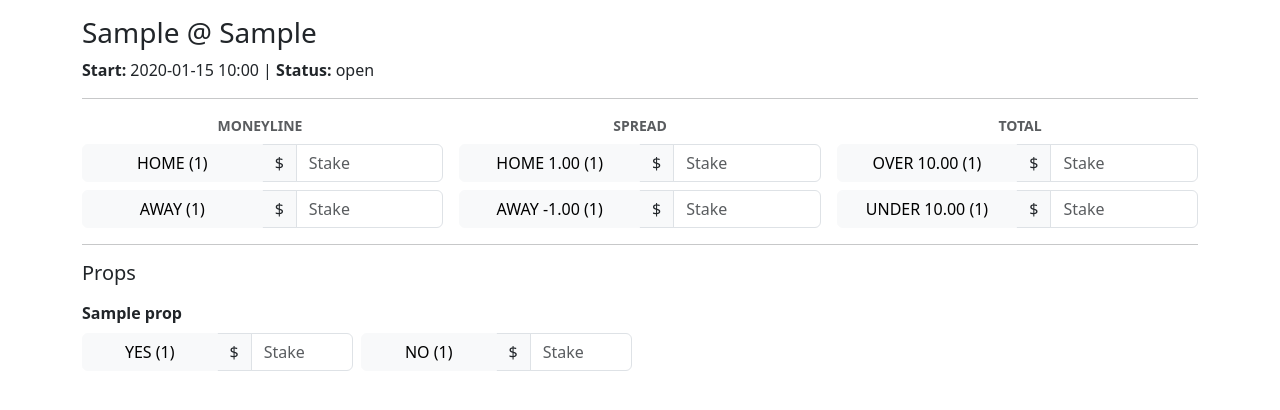
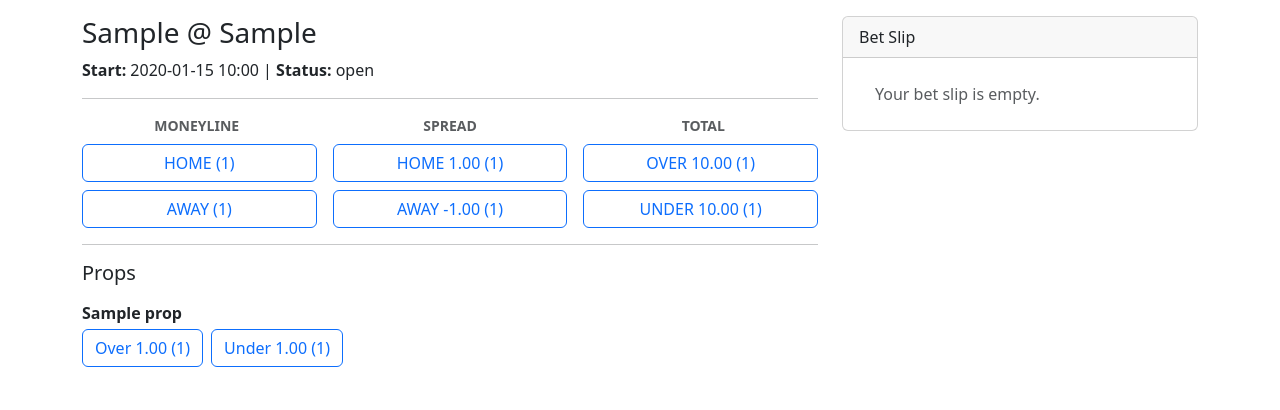
Before and after one commit to Viizorr/CFB26_Fakebook, a Flask app: page /game/1 in a window 1280 px wide. Shown: the part 64-474 px from the top of the page. Run offline with Flask 3, Linux system fonts and the light colour scheme; a user stored in the database is signed in; tables that the repository leaves empty hold one stand-in row (values such as "Sample post").

Commit message:
Updated Bet slips & added mainjs

```diff
--- a/app.py
+++ b/app.py
@@ -286,37 +286,10 @@ def game_detail(game_id):
 @app.route('/bet', methods=['POST'])
 @login_required
 def place_bet():
-    # Get the raw form data
-    stake_str = request.form.get('stake')
+    stake = to_decimal(request.form.get('stake'))
     bets_json = request.form.get('bets')
 
-    # Initialize variables
-    game_id, prop_id, bet_type, selection = None, None, None, None
-    stake = to_decimal(stake_str)
-
-    # --- NEW: Logic to handle JavaScript (JSON) submission ---
-    if bets_json:
-        try:
-            # The JS sends a list of bets; for now, we just handle the first one
-            bet_data = json.loads(bets_json)[0]
-
-            # Extract data from the JSON payload (note the 'camelCase' keys)
-            game_id = to_int(bet_data.get('gameId'))
-            prop_id = to_int(bet_data.get('propId'))
-            bet_type = bet_data.get('betType')
-            selection = bet_data.get('selection')
-        except (json.JSONDecodeError, IndexError):
-            flash('There was an error processing the bet data.', 'danger')
-            return redirect(request.referrer or url_for('index'))
-    # --- Fallback for non-JavaScript forms ---
-    else:
-        game_id = to_int(request.form.get('game_id'))
-        prop_id = to_int(request.form.get('prop_id'))
-        bet_type = request.form.get('bet_type')
-        selection = request.form.get('selection')
-
-    # --- Universal validation logic ---
-    if not all([bet_type, selection, stake]) or stake <= 0:
+    if not stake or stake <= 0 or not bets_json:
         flash('Invalid bet information provided.', 'danger')
         return redirect(request.referrer or url_for('index'))
 
@@ -324,44 +297,50 @@ def place_bet():
         flash('Insufficient balance.', 'danger')
         return redirect(url_for('account'))
 
-    odds, line, target_game_id = None, None, None
-
-    if prop_id:
-        prop = Prop.query.get_or_404(prop_id)
-        if prop.status != 'open':
-            flash('This prop is closed for betting.', 'warning')
-            return redirect(url_for('game_detail', game_id=prop.game_id))
-        target_game_id = prop.game_id
-        if prop.prop_type == 'OU':
-            line, odds = prop.line, prop.over_odds if selection == 'OVER' else prop.under_odds
-        else: # YN
-            line, odds = None, prop.yes_odds if selection == 'YES' else prop.no_odds
-    elif game_id:
-        game = Game.query.get_or_404(game_id)
-        if game.status != 'open':
-            flash('Betting is closed for this game.', 'warning')
-            return redirect(url_for('game_detail', game_id=game.id))
-        target_game_id = game.id
-        if bet_type == 'ML':
-            odds = game.ml_home if selection == 'HOME' else game.ml_away
-        elif bet_type == 'SPREAD':
-            line, odds = game.spread_line, game.spread_home_odds if selection == 'HOME' else game.spread_away_odds
-        elif bet_type == 'TOTAL':
-            line, odds = game.total_points, game.over_odds if selection == 'OVER' else game.under_odds
-    else:
-        flash('A valid game or prop must be selected.', 'danger')
-        return redirect(url_for('index'))
-
-    if odds is None:
-        flash('This market is not available for betting.', 'danger')
+    try:
+        bets_data = json.loads(bets_json)
+        if not isinstance(bets_data, list) or not bets_data:
+            raise ValueError("Bets data is empty or not a list.")
+    except (json.JSONDecodeError, ValueError) as e:
+        flash(f'Error processing bet data: {e}', 'danger')
         return redirect(request.referrer or url_for('index'))
 
     current_user.balance -= stake
-    bet = Bet(user_id=current_user.id, game_id=target_game_id, prop_id=prop_id,
-              bet_type=bet_type, selection=selection, odds=odds, line=line, stake=stake)
-    db.session.add(bet)
+
+    # --- PARLAY LOGIC ---
+    if len(bets_data) > 1:
+        parlay = ParlayBet(user_id=current_user.id, stake=stake)
+        db.session.add(parlay)
+
+        for leg_data in bets_data:
+            leg = ParlayLeg(
+                parlay=parlay,
+                game_id=to_int(leg_data.get('gameId')),
+                bet_type=leg_data.get('betType'),
+                selection=leg_data.get('selection'),
+                odds=to_int(leg_data.get('price')),
+                line=to_decimal(leg_data.get('line'))
+            )
+            db.session.add(leg)
+        flash('Parlay bet placed successfully!', 'success')
+
+    # --- SINGLE BET LOGIC ---
+    else:
+        bet_data = bets_data[0]
+        bet = Bet(
+            user_id=current_user.id,
+            game_id=to_int(bet_data.get('gameId')),
+            prop_id=to_int(bet_data.get('propId')),
+            bet_type=bet_data.get('betType'),
+            selection=bet_data.get('selection'),
+            odds=to_int(bet_data.get('price')),
+            line=to_decimal(bet_data.get('line')),
+            stake=stake
+        )
+        db.session.add(bet)
+        flash('Bet placed successfully!', 'success')
+
     db.session.commit()
-    flash('Bet placed successfully!', 'success')
     return redirect(url_for('account'))
 
 
--- /dev/null
+++ b/static/js/main.js
@@ -0,0 +1,87 @@
+document.addEventListener('DOMContentLoaded', function () {
+    const betSlipLegs = [];
+    const betSlipList = document.getElementById('bet-slip-legs');
+    const emptySlipMessage = document.getElementById('bet-slip-empty');
+    const betSlipFooter = document.getElementById('bet-slip-footer');
+    const betsJsonInput = document.getElementById('bets-json-input');
+    const betSlipForm = document.getElementById('bet-slip-form');
+
+    const oddsButtons = document.querySelectorAll('.js-odds-pick');
+
+    function renderBetSlip() {
+        // Clear current slip
+        betSlipList.innerHTML = '';
+
+        if (betSlipLegs.length === 0) {
+            betSlipList.appendChild(emptySlipMessage);
+            betSlipFooter.style.display = 'none';
+        } else {
+            betSlipLegs.forEach(leg => {
+                const li = document.createElement('li');
+                li.className = 'list-group-item d-flex justify-content-between align-items-center';
+                li.innerHTML = `
+                    <span>${leg.label} <strong>(${leg.price})</strong></span>
+                    <button class="btn-close" data-remove-id="${leg.betId}"></button>
+                `;
+                betSlipList.appendChild(li);
+            });
+            betSlipFooter.style.display = 'block';
+        }
+
+        // Update hidden input for form submission
+        betsJsonInput.value = JSON.stringify(betSlipLegs.map(leg => ({
+            gameId: leg.gameId,
+            propId: leg.propId,
+            betType: leg.betType,
+            selection: leg.selection,
+            price: leg.price,
+            line: leg.line,
+        })));
+    }
+
+    oddsButtons.forEach(button => {
+        button.addEventListener('click', function () {
+            const betId = this.dataset.betId;
+            const existingIndex = betSlipLegs.findIndex(leg => leg.betId === betId);
+
+            if (existingIndex > -1) {
+                // Bet already in slip, remove it
+                betSlipLegs.splice(existingIndex, 1);
+                this.classList.remove('active');
+            } else {
+                // Add new bet to slip
+                betSlipLegs.push({
+                    betId: betId,
+                    gameId: this.dataset.gameId,
+                    propId: this.dataset.propId || null,
+                    betType: this.dataset.betType,
+                    selection: this.dataset.selection,
+                    label: this.dataset.label,
+                    price: this.dataset.price,
+                    line: this.dataset.line || null,
+                });
+                this.classList.add('active');
+            }
+            renderBetSlip();
+        });
+    });
+
+    betSlipList.addEventListener('click', function(e) {
+        if (e.target.matches('[data-remove-id]')) {
+            const betIdToRemove = e.target.dataset.removeId;
+            const indexToRemove = betSlipLegs.findIndex(leg => leg.betId === betIdToRemove);
+            if (indexToRemove > -1) {
+                betSlipLegs.splice(indexToRemove, 1);
+                // Deactivate the corresponding button
+                const buttonToDeactivate = document.querySelector(`[data-bet-id="${betIdToRemove}"]`);
+                if (buttonToDeactivate) {
+                    buttonToDeactivate.classList.remove('active');
+                }
+                renderBetSlip();
+            }
+        }
+    });
+
+    // Initial render
+    renderBetSlip();
+});
--- a/templates/base.html
+++ b/templates/base.html
@@ -229,5 +229,6 @@
       });
     })();
   </script>
+<script src="{{ url_for('static', filename='js/main.js') }}"></script>
 </body>
 </html>
--- a/templates/game_detail.html
+++ b/templates/game_detail.html
@@ -1,6 +1,8 @@
 {% extends 'base.html' %}
 {% block content %}
 
+<div class="row">
+    <div class="col-md-8">
         <h3>{{ game.away_team }} @ {{ game.home_team }}</h3>
         <p><strong>Start:</strong> {{ game.start_time.strftime('%Y-%m-%d %H:%M') }} | <strong>Status:</strong> {{ game.status }}</p>
         <hr>
@@ -11,92 +13,23 @@
                 <div class="col-md-4"><div class="text-center text-uppercase text-muted fw-semibold small">Spread</div></div>
                 <div class="col-md-4"><div class="text-center text-uppercase text-muted fw-semibold small">Total</div></div>
             </div>
-
             <div class="row g-3">
-
                 <div class="col-md-4 d-grid gap-2">
-        {% if game.ml_home is not none and game.ml_away is not none %}
-        <form action="{{ url_for('place_bet') }}" method="POST">
-            <input type="hidden" name="game_id" value="{{ game.id }}">
-            <input type="hidden" name="bet_type" value="ML">
-            <input type="hidden" name="selection" value="HOME">
-            <div class="input-group">
-                <button class="btn btn-light w-50" type="submit">HOME ({{ game.ml_home }})</button>
-                <span class="input-group-text">$</span>
-                <input type="number" name="stake" class="form-control" placeholder="Stake" required step="0.01" min="0.01">
-            </div>
-        </form>
-        <form action="{{ url_for('place_bet') }}" method="POST">
-            <input type="hidden" name="game_id" value="{{ game.id }}">
-            <input type="hidden" name="bet_type" value="ML">
-            <input type="hidden" name="selection" value="AWAY">
-            <div class="input-group">
-                <button class="btn btn-light w-50" type="submit">AWAY ({{ game.ml_away }})</button>
-                <span class="input-group-text">$</span>
-                <input type="number" name="stake" class="form-control" placeholder="Stake" required step="0.01" min="0.01">
-            </div>
-        </form>
-        {% else %}
-        <p class="text-muted text-center mb-0">No moneyline offered.</p>
+                    {% if game.ml_home is not none %}
+                    <button class="btn btn-outline-primary js-odds-pick" data-bet-id="g{{ game.id }}-ml-h" data-game-id="{{ game.id }}" data-bet-type="ML" data-selection="HOME" data-price="{{ game.ml_home }}" data-label="{{ game.home_team }} ML">HOME ({{ game.ml_home }})</button>
+                    <button class="btn btn-outline-primary js-odds-pick" data-bet-id="g{{ game.id }}-ml-a" data-game-id="{{ game.id }}" data-bet-type="ML" data-selection="AWAY" data-price="{{ game.ml_away }}" data-label="{{ game.away_team }} ML">AWAY ({{ game.ml_away }})</button>
                     {% endif %}
                 </div>
-
                 <div class="col-md-4 d-grid gap-2">
                     {% if game.spread_line is not none %}
-        <form action="{{ url_for('place_bet') }}" method="POST">
-            <input type="hidden" name="game_id" value="{{ game.id }}">
-            <input type="hidden" name="bet_type" value="SPREAD">
-            <input type="hidden" name="selection" value="HOME">
-            <div class="input-group">
-                <button class="btn btn-light w-50" type="submit">HOME {{ game.spread_line }} ({{ game.spread_home_odds }})</button>
-                <span class="input-group-text">$</span>
-                <input type="number" name="stake" class="form-control" placeholder="Stake" required step="0.01" min="0.01">
-            </div>
-        </form>
-        <form action="{{ url_for('place_bet') }}" method="POST">
-            <input type="hidden" name="game_id" value="{{ game.id }}">
-            <input type="hidden" name="bet_type" value="SPREAD">
-            <input type="hidden" name="selection" value="AWAY">
-            <div class="input-group">
-                <button class="btn btn-light w-50" type="submit">
-                    AWAY
-                    {% set away_spread = -game.spread_line %}
-                    {{ '+' if away_spread > 0 else '' }}{{ away_spread }}
-                    ({{ game.spread_away_odds }})
-                </button>
-                <span class="input-group-text">$</span>
-                <input type="number" name="stake" class="form-control" placeholder="Stake" required step="0.01" min="0.01">
-            </div>
-        </form>
-        {% else %}
-        <p class="text-muted text-center mb-0">No spread offered.</p>
+                    <button class="btn btn-outline-primary js-odds-pick" data-bet-id="g{{ game.id }}-s-h" data-game-id="{{ game.id }}" data-bet-type="SPREAD" data-selection="HOME" data-price="{{ game.spread_home_odds }}" data-line="{{ game.spread_line }}" data-label="{{ game.home_team }} {{ game.spread_line }}">HOME {{ game.spread_line }} ({{ game.spread_home_odds }})</button>
+                    <button class="btn btn-outline-primary js-odds-pick" data-bet-id="g{{ game.id }}-s-a" data-game-id="{{ game.id }}" data-bet-type="SPREAD" data-selection="AWAY" data-price="{{ game.spread_away_odds }}" data-line="{{ -game.spread_line }}" data-label="{{ game.away_team }} {{ -game.spread_line if game.spread_line > 0 else game.spread_line|abs }}">AWAY {% set awayspread = -game.spread_line %}{{ '+' if awayspread > 0 else '' }}{{ awayspread }} ({{ game.spread_away_odds }})</button>
                     {% endif %}
                 </div>
-
                 <div class="col-md-4 d-grid gap-2">
                     {% if game.total_points is not none %}
-        <form action="{{ url_for('place_bet') }}" method="POST">
-            <input type="hidden" name="game_id" value="{{ game.id }}">
-            <input type="hidden" name="bet_type" value="TOTAL">
-            <input type="hidden" name="selection" value="OVER">
-            <div class="input-group">
-                <button class="btn btn-light w-50" type="submit">OVER {{ game.total_points }} ({{ game.over_odds }})</button>
-                <span class="input-group-text">$</span>
-                <input type="number" name="stake" class="form-control" placeholder="Stake" required step="0.01" min="0.01">
-            </div>
-        </form>
-        <form action="{{ url_for('place_bet') }}" method="POST">
-            <input type="hidden" name="game_id" value="{{ game.id }}">
-            <input type="hidden" name="bet_type" value="TOTAL">
-            <input type="hidden" name="selection" value="UNDER">
-            <div class="input-group">
-                <button class="btn btn-light w-50" type="submit">UNDER {{ game.total_points }} ({{ game.under_odds }})</button>
-                <span class="input-group-text">$</span>
-                <input type="number" name="stake" class="form-control" placeholder="Stake" required step="0.01" min="0.01">
-            </div>
-        </form>
-        {% else %}
-        <p class="text-muted text-center mb-0">No total offered.</p>
+                    <button class="btn btn-outline-primary js-odds-pick" data-bet-id="g{{ game.id }}-t-o" data-game-id="{{ game.id }}" data-bet-type="TOTAL" data-selection="OVER" data-price="{{ game.over_odds }}" data-line="{{ game.total_points }}" data-label="Over {{ game.total_points }}">OVER {{ game.total_points }} ({{ game.over_odds }})</button>
+                    <button class="btn btn-outline-primary js-odds-pick" data-bet-id="g{{ game.id }}-t-u" data-game-id="{{ game.id }}" data-bet-type="TOTAL" data-selection="UNDER" data-price="{{ game.under_odds }}" data-line="{{ game.total_points }}" data-label="Under {{ game.total_points }}">UNDER {{ game.total_points }} ({{ game.under_odds }})</button>
                     {% endif %}
                 </div>
             </div>
@@ -104,64 +37,44 @@
             {% if game.props %}
             <hr>
             <h5 class="mb-3">Props</h5>
-<div class="row g-3">
             {% for p in game.props if p.status != 'closed' %}
-    <div class="col-md-6">
-        <div class="fw-semibold mb-2">{{ p.name }}</div>
-        {% if p.prop_type == 'OU' %}
-        <div class="d-flex gap-2">
-            <form action="{{ url_for('place_bet') }}" method="POST" class="w-100">
-                <input type="hidden" name="prop_id" value="{{ p.id }}">
-                <input type="hidden" name="bet_type" value="PROP">
-                <input type="hidden" name="selection" value="OVER">
-                <div class="input-group">
-                    <button class="btn btn-light w-50" type="submit">Over {{ '%.2f'|format(p.line) }} ({{ p.over_odds }})</button>
-                    <span class="input-group-text">$</span>
-                    <input type="number" name="stake" class="form-control" placeholder="Stake" required step="0.01" min="0.01">
-                </div>
-            </form>
-            <form action="{{ url_for('place_bet') }}" method="POST" class="w-100">
-                <input type="hidden" name="prop_id" value="{{ p.id }}">
-                <input type="hidden" name="bet_type" value="PROP">
-                <input type="hidden" name="selection" value="UNDER">
-                <div class="input-group">
-                    <button class="btn btn-light w-50" type="submit">Under {{ '%.2f'|format(p.line) }} ({{ p.under_odds }})</button>
-                    <span class="input-group-text">$</span>
-                    <input type="number" name="stake" class="form-control" placeholder="Stake" required step="0.01" min="0.01">
-                </div>
-            </form>
-        </div>
-        {% else %} {# YN Props #}
-        <div class="d-flex gap-2">
-            <form action="{{ url_for('place_bet') }}" method="POST" class="w-100">
-                <input type="hidden" name="prop_id" value="{{ p.id }}">
-                <input type="hidden" name="bet_type" value="PROP">
-                <input type="hidden" name="selection" value="YES">
-                <div class="input-group">
-                    <button class="btn btn-light w-50" type="submit">YES ({{ p.yes_odds }})</button>
-                    <span class="input-group-text">$</span>
-                    <input type="number" name="stake" class="form-control" placeholder="Stake" required step="0.01" min="0.01">
-                </div>
-            </form>
-            <form action="{{ url_for('place_bet') }}" method="POST" class="w-100">
-                <input type="hidden" name="prop_id" value="{{ p.id }}">
-                <input type="hidden" name="bet_type" value="PROP">
-                <input type="hidden" name="selection" value="NO">
-                <div class="input-group">
-                    <button class="btn btn-light w-50" type="submit">NO ({{ p.no_odds }})</button>
-                    <span class="input-group-text">$</span>
-                    <input type="number" name="stake" class="form-control" placeholder="Stake" required step="0.01" min="0.01">
-                </div>
-            </form>
-        </div>
-        {% endif %}
+                <div class="fw-semibold">{{ p.name }}</div>
+                <div class="d-flex gap-2 mt-1 mb-3">
+                    <button class="btn btn-outline-primary js-odds-pick" data-bet-id="p{{ p.id }}-ou-o" data-game-id="{{ p.game_id }}" data-prop-id="{{ p.id }}" data-bet-type="PROP" data-selection="OVER" data-price="{{ p.over_odds }}" data-line="{{ p.line }}" data-label="{{ p.name }} Over {{ p.line }}">Over {{ '%.2f'|format(p.line) }} ({{ p.over_odds }})</button>
+                    <button class="btn btn-outline-primary js-odds-pick" data-bet-id="p{{ p.id }}-ou-u" data-game-id="{{ p.game_id }}" data-prop-id="{{ p.id }}" data-bet-type="PROP" data-selection="UNDER" data-price="{{ p.under_odds }}" data-line="{{ p.line }}" data-label="{{ p.name }} Under {{ p.line }}">Under {{ '%.2f'|format(p.line) }} ({{ p.under_odds }})</button>
                 </div>
             {% endfor %}
-</div>
             {% endif %}
 
         {% else %}
             <p class="text-muted">Betting is closed for this game.</p>
         {% endif %}
+    </div>
 
+    <div class="col-md-4">
+        <div class="card">
+            <div class="card-header">
+                Bet Slip
+            </div>
+            <div class="card-body">
+                <form action="{{ url_for('place_bet') }}" method="POST" id="bet-slip-form">
+                    <ul class="list-group list-group-flush" id="bet-slip-legs">
+                        <li class="list-group-item text-muted" id="bet-slip-empty">Your bet slip is empty.</li>
+                    </ul>
+                    <div id="bet-slip-footer" class="mt-3" style="display: none;">
+                        <input type="hidden" name="bets" id="bets-json-input">
+                        <label for="stake" class="form-label">Stake</label>
+                        <div class="input-group">
+                            <span class="input-group-text">$</span>
+                            <input type="number" name="stake" id="stake" class="form-control" required step="0.01" min="0.01">
+                        </div>
+                        <div class="d-grid mt-3">
+                            <button type="submit" class="btn btn-success">Place Bet</button>
+                        </div>
+                    </div>
+                </form>
+            </div>
+        </div>
+    </div>
+</div>
 {% endblock %}
```
Lines whose indentation alone changed are shown as unchanged.
